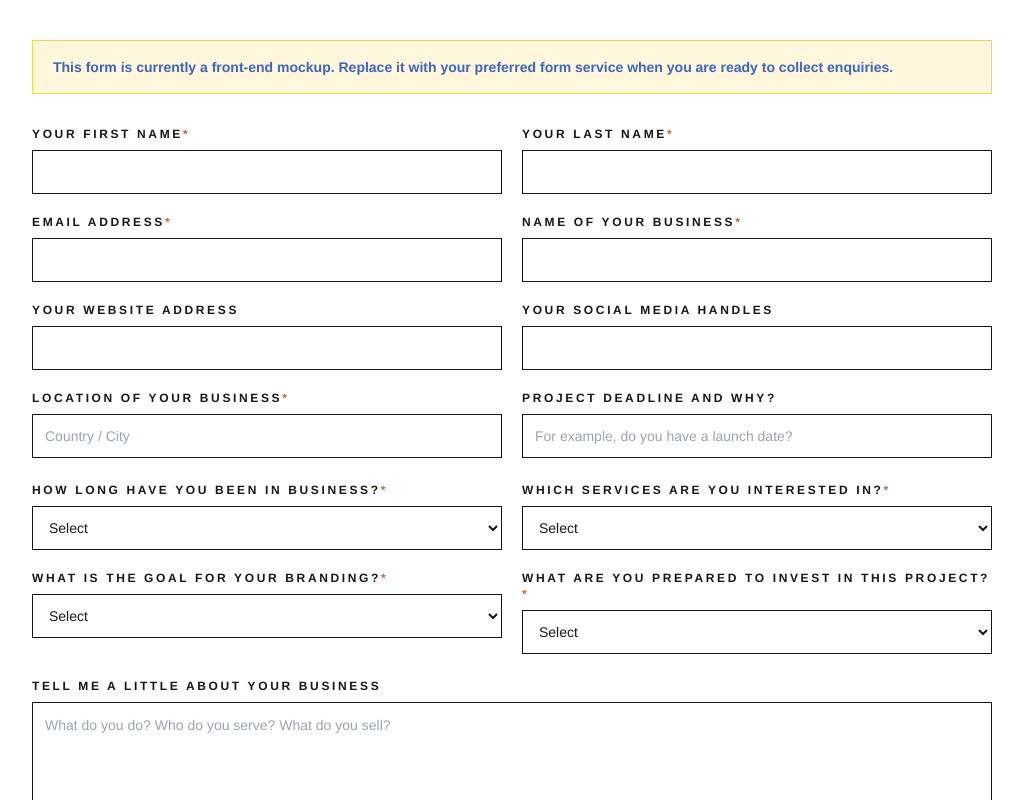
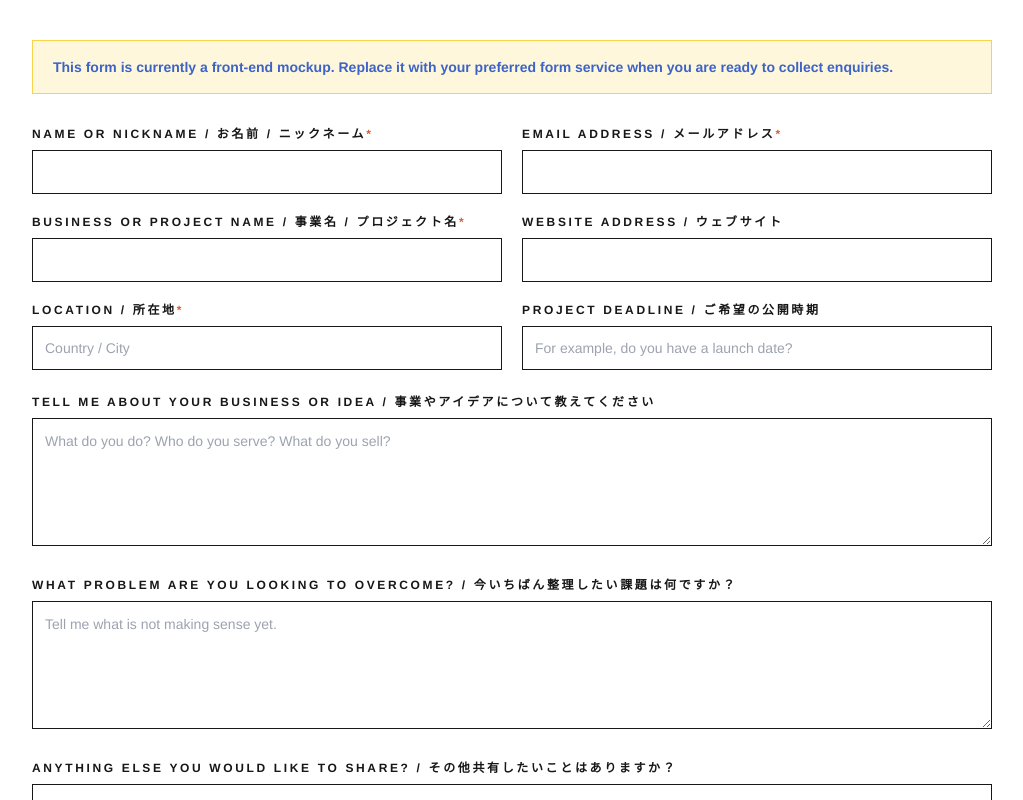
Before and after one commit to qimuxuexue-ctrl/designer-portfolio, a Next.js app: page /contact in a window 1280 px wide. Shown: the part 1080-1880 px from the top of the page, without its empty margins (128-1151 px from the left). Built offline with nearby package versions, Linux system fonts and the light colour scheme.

Commit message:
Simplify contact form fields

```diff
--- a/app/contact/page.tsx
+++ b/app/contact/page.tsx
@@ -1,32 +1,26 @@
 const textFields = [
-  { label: "Your first name", required: true },
-  { label: "Your last name", required: true },
-  { label: "Email address", required: true, type: "email" },
-  { label: "Name of your business", required: true },
-  { label: "Your website address" },
-  { label: "Your social media handles" },
-  { label: "Location of your business", required: true, placeholder: "Country / City" },
-  { label: "Project deadline and why?", placeholder: "For example, do you have a launch date?" }
-];
-
-const selectFields = [
-  "How long have you been in business?",
-  "Which services are you interested in?",
-  "What is the goal for your branding?",
-  "What are you prepared to invest in this project?"
+  { label: "Name or nickname", jp: "お名前 / ニックネーム", required: true },
+  { label: "Email address", jp: "メールアドレス", required: true, type: "email" },
+  { label: "Business or project name", jp: "事業名 / プロジェクト名", required: true },
+  { label: "Website address", jp: "ウェブサイト" },
+  { label: "Location", jp: "所在地", required: true, placeholder: "Country / City" },
+  { label: "Project deadline", jp: "ご希望の公開時期", placeholder: "For example, do you have a launch date?" }
 ];
 
 const longFields = [
   {
-    label: "Tell me a little about your business",
+    label: "Tell me about your business or idea",
+    jp: "事業やアイデアについて教えてください",
     placeholder: "What do you do? Who do you serve? What do you sell?"
   },
   {
     label: "What problem are you looking to overcome?",
+    jp: "今いちばん整理したい課題は何ですか？",
     placeholder: "Tell me what is not making sense yet."
   },
   {
     label: "Anything else you would like to share?",
+    jp: "その他共有したいことはありますか？",
     placeholder: "Share links, notes, or context that would help."
   }
 ];
@@ -86,7 +80,7 @@ export default function ContactPage() {
             {textFields.map((field) => (
               <label key={field.label} className="block">
                 <span className="mb-2 block text-xs font-semibold uppercase tracking-[0.22em]">
-                  {field.label}
+                  {field.label} / {field.jp}
                   <RequiredMark show={field.required} />
                 </span>
                 <input
@@ -98,28 +92,10 @@ export default function ContactPage() {
             ))}
           </div>
 
-          <div className="grid gap-5 md:grid-cols-2">
-            {selectFields.map((label) => (
-              <label key={label} className="block">
-                <span className="mb-2 block text-xs font-semibold uppercase tracking-[0.22em]">
-                  {label}
-                  <RequiredMark show />
-                </span>
-                <select className="h-11 w-full border border-ink bg-white px-3 text-sm outline-none transition focus:border-titleBlue focus:ring-2 focus:ring-bookingBlue/30">
-                  <option>Select</option>
-                  <option>Brand identity</option>
-                  <option>Website design</option>
-                  <option>Packaging design</option>
-                  <option>Creative direction</option>
-                </select>
-              </label>
-            ))}
-          </div>
-
           {longFields.map((field) => (
             <label key={field.label} className="block">
               <span className="mb-2 block text-xs font-semibold uppercase tracking-[0.22em]">
-                {field.label}
+                {field.label} / {field.jp}
               </span>
               <textarea
                 className="min-h-32 w-full border border-ink bg-white px-3 py-3 text-sm outline-none transition focus:border-titleBlue focus:ring-2 focus:ring-bookingBlue/30"
```
